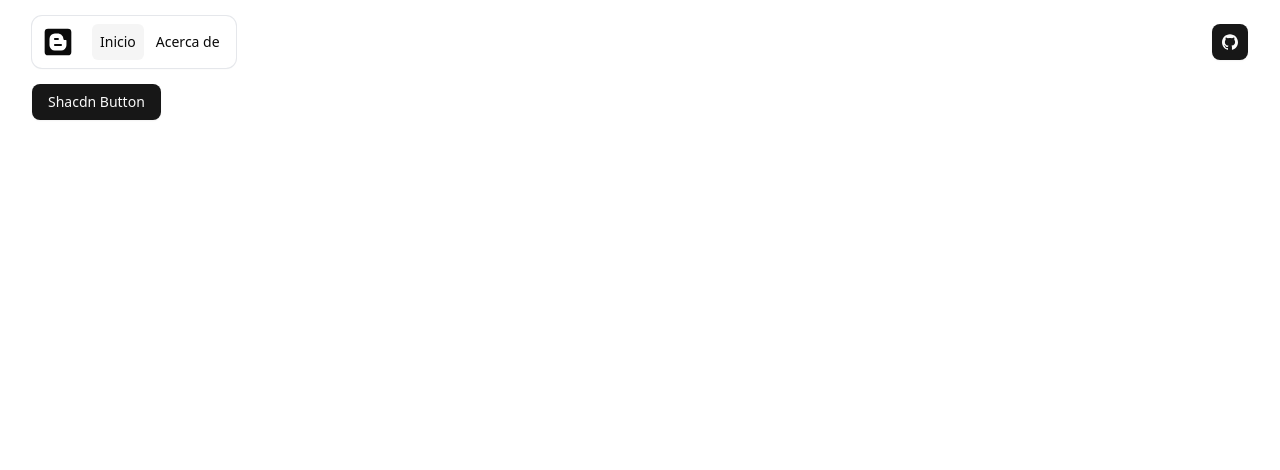
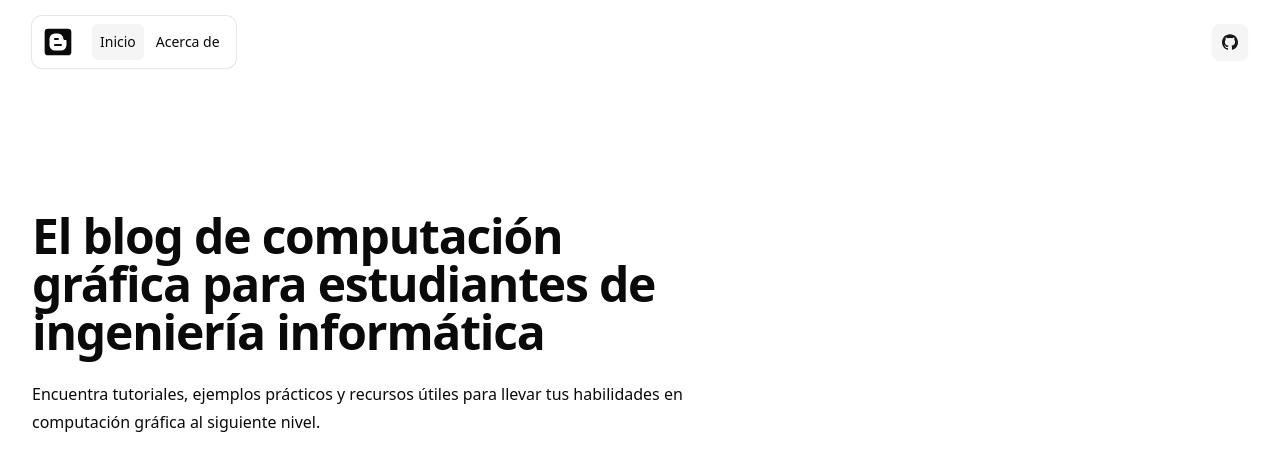
Before and after one commit to pezexd/cg-blog, a React (Vite) app: page / in a window 1280 px wide. Shown: the top 470 px of the page. Built offline with nearby package versions, Linux system fonts and the light colour scheme.

Commit message:
refactor header component; update button variant and add new text component for home page

```diff
--- a/src/components/base/header.tsx
+++ b/src/components/base/header.tsx
@@ -62,7 +62,7 @@ export default function Header() {
             </NavigationMenu>
           </div>
           <div>
-            <Button size="icon" asChild>
+            <Button variant="secondary" size="icon" asChild>
               <a href="http://github.com/pezexd/cg-blog" target="_blank">
                 <SimpleIconsGithub />
               </a>
--- /dev/null
+++ b/src/components/ui/text.tsx
@@ -0,0 +1,102 @@
+import * as React from "react";
+import { forwardRef } from "react";
+import { Slot } from "@radix-ui/react-slot";
+import { cva, type VariantProps } from "class-variance-authority";
+
+import { cn } from "@/lib/utils";
+
+const shared = {
+  p: "leading-7 [&:not(:first-child)]:mt-6",
+  l: "my-6 ml-6 list-disc [&>li]:mt-2",
+};
+
+const textVariants = cva("", {
+  defaultVariants: { variant: "p" },
+  variants: {
+    variant: {
+      a: "text-primary font-medium underline underline-offset-4",
+      blockquote: "mt-6 border-l-2 pl-6 italic",
+      h1: "scroll-m-20 text-4xl font-extrabold tracking-tight lg:text-5xl",
+      h2: "scroll-m-20 border-b pb-2 text-3xl font-semibold tracking-tight first:mt-0",
+      h3: "scroll-m-20 text-2xl font-semibold tracking-tight",
+      h4: "scroll-m-20 text-xl font-semibold tracking-tight",
+      h5: shared.p,
+      p: shared.p,
+      small: "text-sm font-medium leading-none",
+      ul: shared.l,
+      ol: shared.l,
+      code: "bg-muted relative rounded px-[0.3rem] py-[0.2rem] font-mono text-sm font-semibold",
+      lead: "text-muted-foreground text-xl",
+      large: "text-lg font-semibold",
+      muted: "text-muted-foreground text-sm",
+    },
+  },
+});
+
+interface AnchorProps
+  extends React.AnchorHTMLAttributes<HTMLAnchorElement>,
+    VariantProps<typeof textVariants> {
+  variant: "a";
+  asChild?: boolean;
+  ref?: React.Ref<HTMLAnchorElement>;
+}
+
+interface BaseProps
+  extends React.HTMLAttributes<HTMLElement>,
+    VariantProps<typeof textVariants> {
+  variant?: Exclude<VariantProps<typeof textVariants>["variant"], "a">;
+  asChild?: boolean;
+  ref?: React.Ref<HTMLElement>;
+}
+
+type TextProps = AnchorProps | BaseProps;
+
+const variantToTag: Record<
+  NonNullable<VariantProps<typeof textVariants>["variant"]>,
+  HTMLElement["tagName"]
+> = {
+  a: "a",
+  blockquote: "blockquote",
+  h1: "h1",
+  h2: "h2",
+  h3: "h3",
+  h4: "h4",
+  h5: "h5",
+  p: "p",
+  small: "small",
+  code: "code",
+  ul: "ul",
+  ol: "ol",
+  lead: "p",
+  large: "div",
+  muted: "p",
+};
+
+const Text = forwardRef<HTMLAnchorElement | HTMLElement, TextProps>(
+  (props, ref) => {
+    const { variant, asChild, className, ...rest } = props;
+    const Component = asChild ? Slot : variantToTag[variant ?? "p"];
+
+    if (variant === "a") {
+      return (
+        <Component
+          ref={ref}
+          className={cn(textVariants({ variant }), className)}
+          {...rest}
+        />
+      );
+    }
+
+    return (
+      <Component
+        ref={ref}
+        className={cn(textVariants({ variant }), className)}
+        {...rest}
+      />
+    );
+  }
+);
+
+Text.displayName = "Text";
+
+export { Text, textVariants };
--- a/src/pages/Home.tsx
+++ b/src/pages/Home.tsx
@@ -1,9 +1,20 @@
-import { Button } from "@/components/ui/button";
+import { Text } from "@/components/ui/text";
 
 export default function Home() {
   return (
     <>
-      <Button>Shacdn Button</Button>
+      <div className="py-24 sm:py-32">
+        <div className="mx-auto max-w-2xl lg:mx-0">
+          <Text variant="h1">
+            El blog de computación gráfica para estudiantes de ingeniería
+            informática
+          </Text>
+          <Text variant="p" className="mt-8">
+            Encuentra tutoriales, ejemplos prácticos y recursos útiles para
+            llevar tus habilidades en computación gráfica al siguiente nivel.
+          </Text>
+        </div>
+      </div>
     </>
   );
 }
```
